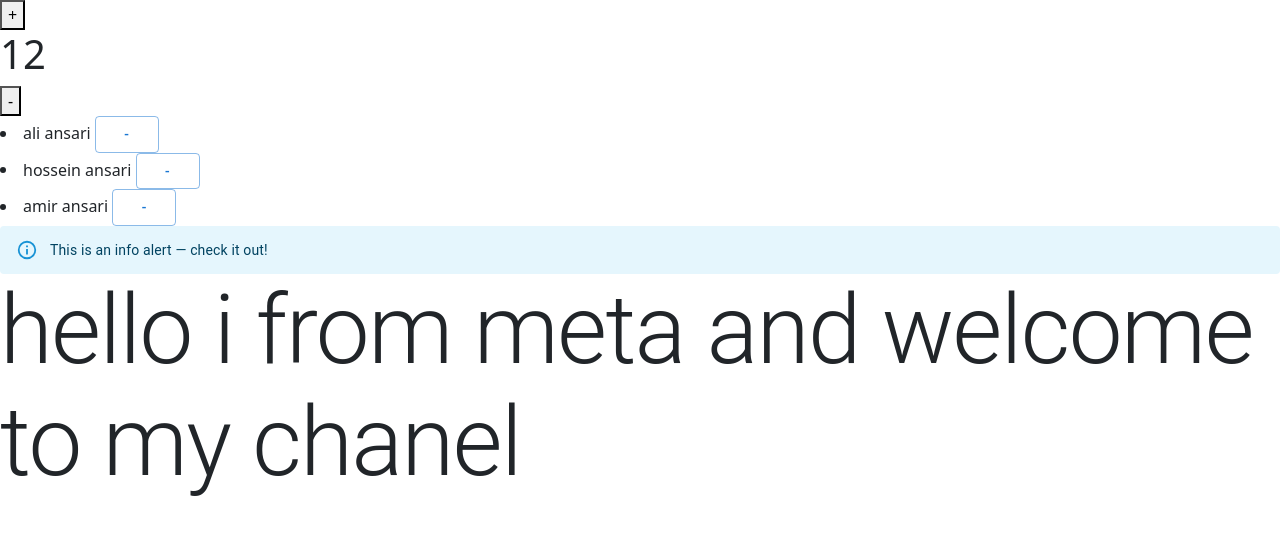
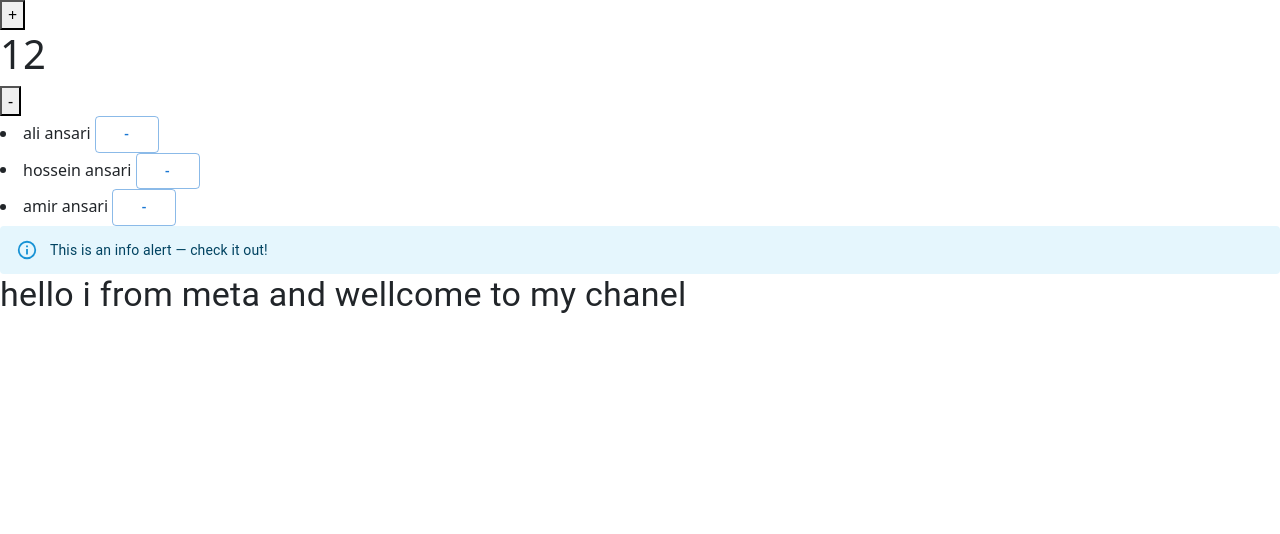
Before and after one commit to hossein-ansari/practice, a React (Create React App) app: page / in a window 1280 px wide. Shown: the top 534 px of the page. Built offline with nearby package versions, Linux system fonts and the light colour scheme.

Commit message:
end practice of mui

```diff
--- a/src/App.js
+++ b/src/App.js
@@ -48,7 +48,7 @@ export default function App() {
 
       ))}
       <Alert severity="info">This is an info alert — check it out!</Alert>
-      <Typography variant="h1" component="h4">hello i from meta and welcome to my chanel</Typography>
+      <Typography variant="h4" component="h4">hello i from meta and wellcome to my chanel</Typography>
     </div>
   );
 }
```
